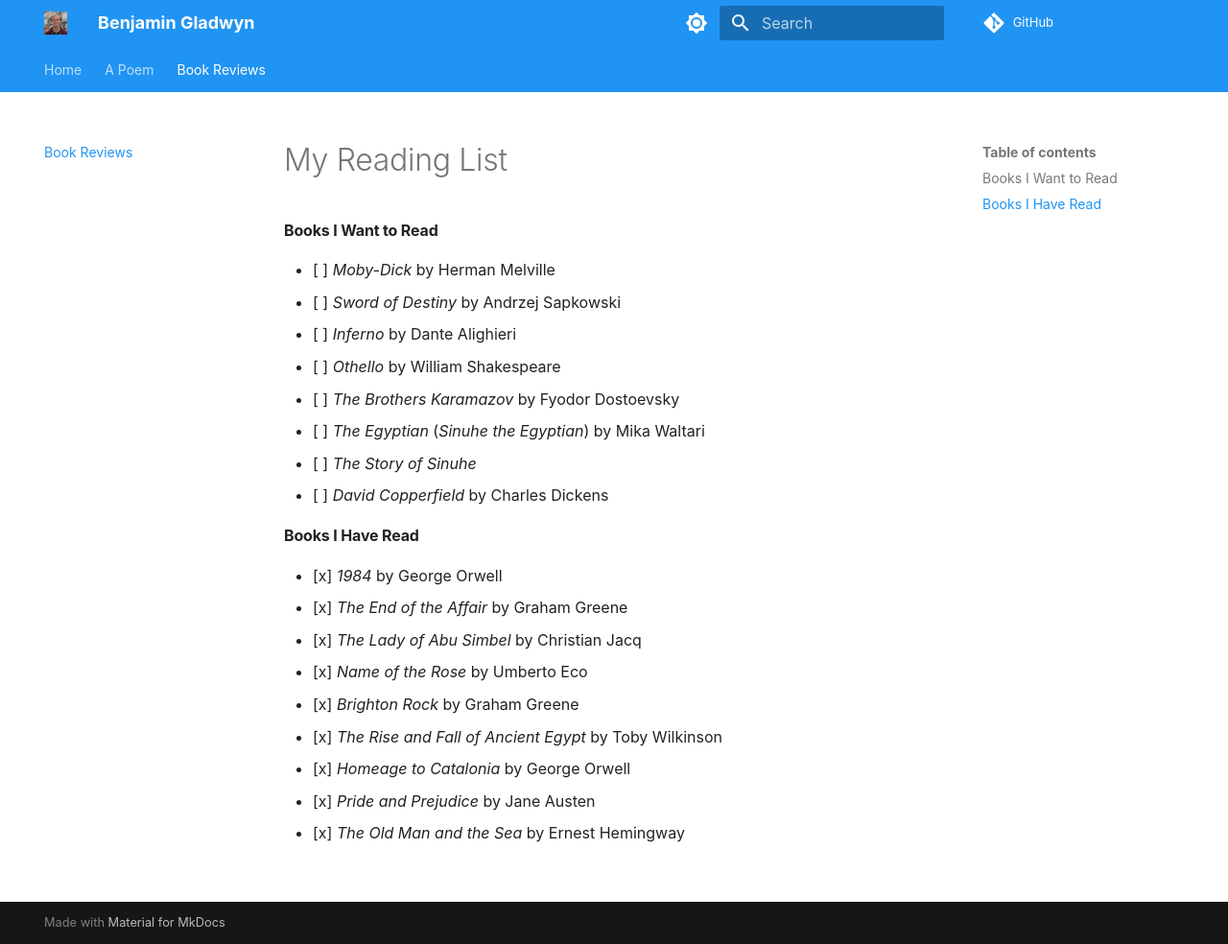
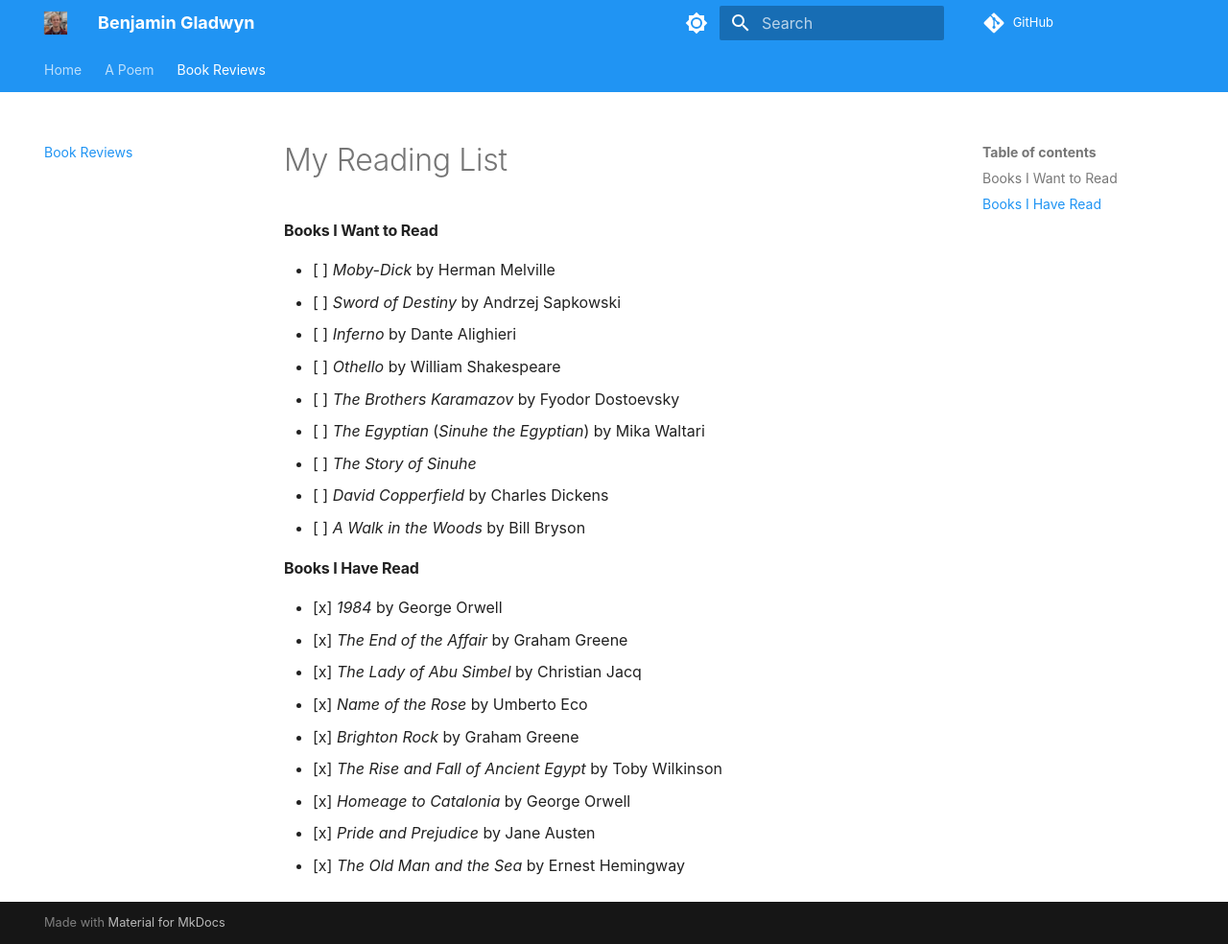
Before and after one commit to bengladwyn/bengladwyn.github.io, an MkDocs documentation site: the page built from docs/reviews.md, in a window 1280 px wide and 984 px high. Shown: the whole window at 96% size. Built offline with MkDocs 1.6.1 and Material for MkDocs 9.7.7, drawn with Linux system fonts in a browser that asks for light colours.

```diff
--- a/docs/reviews.md
+++ b/docs/reviews.md
@@ -9,6 +9,7 @@
 - [ ] *The Egyptian* (*Sinuhe the Egyptian*) by Mika Waltari
 - [ ] *The Story of Sinuhe*
 - [ ] *David Copperfield* by Charles Dickens
+- [ ] *A Walk in the Woods* by Bill Bryson
 
 #### Books I Have Read
 - [x] *1984* by George Orwell
```
